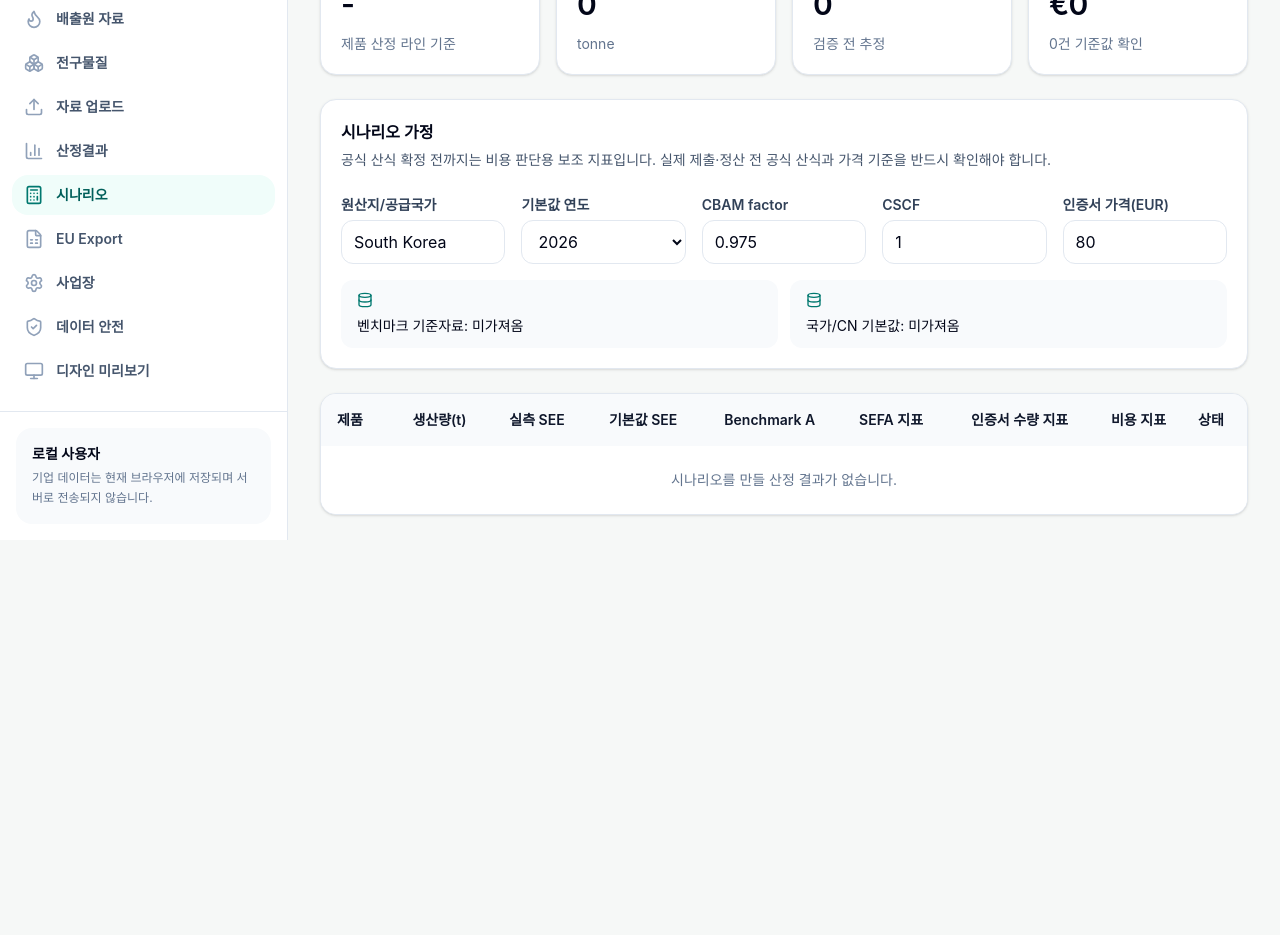
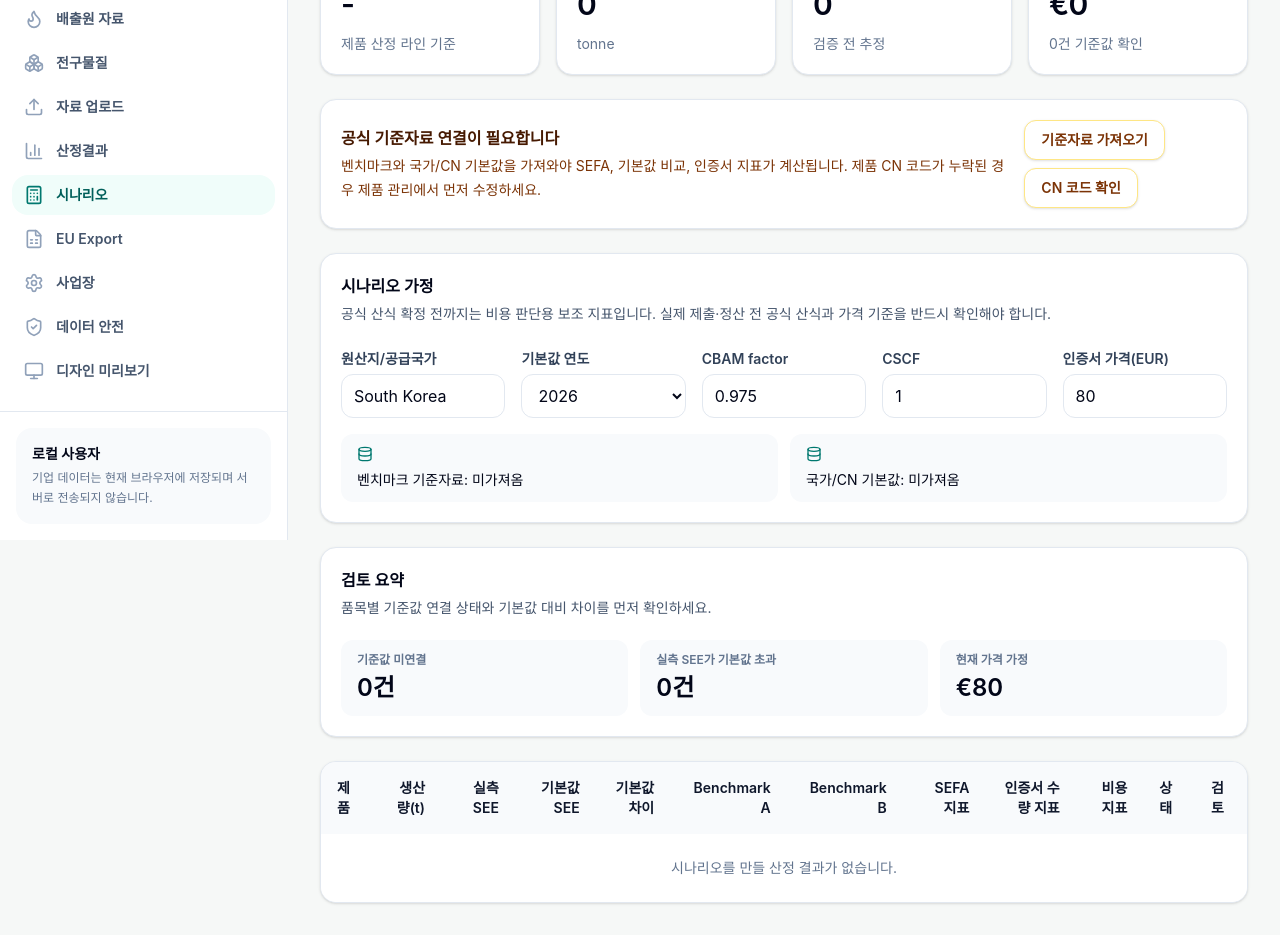
Before and after one commit to neod00/cbam-local-pwa, a Next.js app: page /scenarios in a window 1280 px wide. Shown: the part 260-1195 px from the top of the page. Before the commit the page ends 807 px from the top, so only its background shows below. Built offline with nearby package versions, Linux system fonts and the light colour scheme.

Commit message:
Improve scenario reference guidance

```diff
--- a/src/app/scenarios/page.tsx
+++ b/src/app/scenarios/page.tsx
@@ -10,6 +10,7 @@ import {
 } from '@/lib/scenario-calculation';
 import type { ImportedBenchmarkReference, ImportedDefaultValueReference } from '@/lib/reference-workbooks';
 import { AlertTriangle, BadgeEuro, BarChart3, Calculator, Database } from 'lucide-react';
+import Link from 'next/link';
 import { useEffect, useMemo, useState } from 'react';
 
 function formatNumber(value?: number) {
@@ -102,8 +103,9 @@ export default function ScenariosPage() {
             0
         );
         const missingReferenceCount = scenarios.filter((scenario) => scenario.data_quality !== 'READY').length;
+        const aboveDefaultCount = scenarios.filter((scenario) => (scenario.default_gap ?? 0) > 0).length;
 
-        return { totalOutput, totalCertificateQuantity, totalCost, missingReferenceCount };
+        return { totalOutput, totalCertificateQuantity, totalCost, missingReferenceCount, aboveDefaultCount };
     }, [scenarios]);
 
     return (
@@ -118,8 +120,36 @@ export default function ScenariosPage() {
                 <StatCard label="시나리오 품목" value={loading ? '-' : scenarios.length} helper="제품 산정 라인 기준" icon={BarChart3} tone="info" />
                 <StatCard label="총 생산량" value={formatNumber(summary.totalOutput)} helper="tonne" icon={Calculator} tone="pending" />
                 <StatCard label="인증서 수량 지표" value={formatNumber(summary.totalCertificateQuantity)} helper="검증 전 추정" icon={BadgeEuro} tone="warning" />
-                <StatCard label="예상 비용 지표" value={formatCurrency(summary.totalCost)} helper={`${summary.missingReferenceCount}건 기준값 확인`} icon={AlertTriangle} tone="warning" />
+                <StatCard label="예상 비용 지표" value={formatCurrency(summary.totalCost)} helper={`${summary.missingReferenceCount}건 기준값 확인`} icon={AlertTriangle} tone={summary.missingReferenceCount > 0 ? 'warning' : 'success'} />
             </div>
+
+            {(summary.missingReferenceCount > 0 || !benchmarkReference || !defaultValueReference) && (
+                <SectionCard className="border-amber-200 bg-amber-50">
+                    <div className="flex flex-col gap-4 md:flex-row md:items-center md:justify-between">
+                        <div>
+                            <h2 className="text-base font-semibold text-amber-950">공식 기준자료 연결이 필요합니다</h2>
+                            <p className="mt-1 text-sm leading-6 text-amber-900">
+                                벤치마크와 국가/CN 기본값을 가져와야 SEFA, 기본값 비교, 인증서 지표가 계산됩니다.
+                                제품 CN 코드가 누락된 경우 제품 관리에서 먼저 수정하세요.
+                            </p>
+                        </div>
+                        <div className="flex flex-wrap gap-2">
+                            <Link
+                                href="/upload"
+                                className="inline-flex min-h-10 items-center justify-center rounded-xl border border-amber-200 bg-white px-4 py-2 text-sm font-semibold text-amber-900 shadow-sm hover:bg-amber-100"
+                            >
+                                기준자료 가져오기
+                            </Link>
+                            <Link
+                                href="/products"
+                                className="inline-flex min-h-10 items-center justify-center rounded-xl border border-amber-200 bg-white px-4 py-2 text-sm font-semibold text-amber-900 shadow-sm hover:bg-amber-100"
+                            >
+                                CN 코드 확인
+                            </Link>
+                        </div>
+                    </div>
+                </SectionCard>
+            )}
 
             <SectionCard
                 title="시나리오 가정"
@@ -180,11 +210,31 @@ export default function ScenariosPage() {
                 <div className="mt-4 grid grid-cols-1 gap-3 text-sm md:grid-cols-2">
                     <div className="rounded-xl bg-slate-50 px-4 py-3">
                         <Database className="mb-2 h-4 w-4 text-teal-700" />
-                        벤치마크 기준자료: {benchmarkReference ? `${benchmarkReference.summary.row_count.toLocaleString('ko-KR')}행` : '미가져옴'}
+                        벤치마크 기준자료: {benchmarkReference ? `${benchmarkReference.summary.row_count.toLocaleString('ko-KR')}행, ${benchmarkReference.summary.cn_code_count.toLocaleString('ko-KR')}개 CN` : '미가져옴'}
                     </div>
                     <div className="rounded-xl bg-slate-50 px-4 py-3">
                         <Database className="mb-2 h-4 w-4 text-teal-700" />
-                        국가/CN 기본값: {defaultValueReference ? `${defaultValueReference.summary.row_count.toLocaleString('ko-KR')}행` : '미가져옴'}
+                        국가/CN 기본값: {defaultValueReference ? `${defaultValueReference.summary.row_count.toLocaleString('ko-KR')}행, ${defaultValueReference.summary.country_count?.toLocaleString('ko-KR') ?? '-'}개 국가` : '미가져옴'}
+                    </div>
+                </div>
+            </SectionCard>
+
+            <SectionCard
+                title="검토 요약"
+                description="품목별 기준값 연결 상태와 기본값 대비 차이를 먼저 확인하세요."
+            >
+                <div className="grid grid-cols-1 gap-3 text-sm md:grid-cols-3">
+                    <div className="rounded-xl bg-slate-50 px-4 py-3">
+                        <p className="text-xs font-semibold text-slate-500">기준값 미연결</p>
+                        <p className="mt-1 text-2xl font-semibold text-slate-950">{summary.missingReferenceCount}건</p>
+                    </div>
+                    <div className="rounded-xl bg-slate-50 px-4 py-3">
+                        <p className="text-xs font-semibold text-slate-500">실측 SEE가 기본값 초과</p>
+                        <p className="mt-1 text-2xl font-semibold text-slate-950">{summary.aboveDefaultCount}건</p>
+                    </div>
+                    <div className="rounded-xl bg-slate-50 px-4 py-3">
+                        <p className="text-xs font-semibold text-slate-500">현재 가격 가정</p>
+                        <p className="mt-1 text-2xl font-semibold text-slate-950">{formatCurrency(assumptions.certificate_price_eur)}</p>
                     </div>
                 </div>
             </SectionCard>
@@ -197,17 +247,20 @@ export default function ScenariosPage() {
                             <th className="px-4 py-4 text-right text-sm font-semibold text-slate-900">생산량(t)</th>
                             <th className="px-4 py-4 text-right text-sm font-semibold text-slate-900">실측 SEE</th>
                             <th className="px-4 py-4 text-right text-sm font-semibold text-slate-900">기본값 SEE</th>
+                            <th className="px-4 py-4 text-right text-sm font-semibold text-slate-900">기본값 차이</th>
                             <th className="px-4 py-4 text-right text-sm font-semibold text-slate-900">Benchmark A</th>
+                            <th className="px-4 py-4 text-right text-sm font-semibold text-slate-900">Benchmark B</th>
                             <th className="px-4 py-4 text-right text-sm font-semibold text-slate-900">SEFA 지표</th>
                             <th className="px-4 py-4 text-right text-sm font-semibold text-slate-900">인증서 수량 지표</th>
                             <th className="px-4 py-4 text-right text-sm font-semibold text-slate-900">비용 지표</th>
                             <th className="px-4 py-4 text-left text-sm font-semibold text-slate-900">상태</th>
+                            <th className="px-4 py-4 text-left text-sm font-semibold text-slate-900">검토</th>
                         </tr>
                     </thead>
                     <tbody className="divide-y divide-slate-100 bg-white">
                         {scenarios.length === 0 ? (
                             <tr>
-                                <td colSpan={9} className="p-6 text-center text-sm text-slate-500">
+                                <td colSpan={12} className="p-6 text-center text-sm text-slate-500">
                                     시나리오를 만들 산정 결과가 없습니다.
                                 </td>
                             </tr>
@@ -223,11 +276,14 @@ export default function ScenariosPage() {
                                     <td className="whitespace-nowrap px-4 py-4 text-right text-sm text-slate-600">{formatNumber(scenario.output_mass_t)}</td>
                                     <td className="whitespace-nowrap px-4 py-4 text-right text-sm text-slate-600">{formatNumber(scenario.actual_see)}</td>
                                     <td className="whitespace-nowrap px-4 py-4 text-right text-sm text-slate-600">{formatNumber(scenario.default_see)}</td>
+                                    <td className={`whitespace-nowrap px-4 py-4 text-right text-sm ${(scenario.default_gap ?? 0) > 0 ? 'font-semibold text-amber-700' : 'text-slate-600'}`}>{formatNumber(scenario.default_gap)}</td>
                                     <td className="whitespace-nowrap px-4 py-4 text-right text-sm text-slate-600">{formatNumber(scenario.benchmark_column_a)}</td>
+                                    <td className="whitespace-nowrap px-4 py-4 text-right text-sm text-slate-600">{formatNumber(scenario.benchmark_column_b)}</td>
                                     <td className="whitespace-nowrap px-4 py-4 text-right text-sm text-slate-600">{formatNumber(scenario.sefa_indicator)}</td>
                                     <td className="whitespace-nowrap px-4 py-4 text-right text-sm text-slate-600">{formatNumber(scenario.certificate_quantity_indicator)}</td>
                                     <td className="whitespace-nowrap px-4 py-4 text-right text-sm font-semibold text-slate-950">{formatCurrency(scenario.certificate_cost_indicator_eur)}</td>
                                     <td className="whitespace-nowrap px-4 py-4 text-sm">{getQualityBadge(scenario)}</td>
+                                    <td className="min-w-64 px-4 py-4 text-sm text-slate-600">{scenario.review_message}</td>
                                 </tr>
                             ))
                         )}
--- a/src/lib/scenario-calculation.ts
+++ b/src/lib/scenario-calculation.ts
@@ -22,12 +22,14 @@ export interface ProductScenarioResult {
     output_mass_t: number;
     actual_see: number;
     default_see?: number;
+    default_gap?: number;
     benchmark_column_a?: number;
     benchmark_column_b?: number;
     sefa_indicator?: number;
     certificate_quantity_indicator?: number;
     certificate_cost_indicator_eur?: number;
     data_quality: 'READY' | 'MISSING_REFERENCE' | 'MISSING_CN';
+    review_message: string;
 }
 
 export function calculateProductScenarios(
@@ -48,6 +50,7 @@ export function calculateProductScenarios(
                 output_mass_t: result.output_mass_t,
                 actual_see: result.total_see,
                 data_quality: 'MISSING_CN',
+                review_message: 'CN 코드가 없어 공식 기준값과 비교할 수 없습니다.',
             };
         }
 
@@ -59,6 +62,7 @@ export function calculateProductScenarios(
             assumptions.default_value_year
         );
         const defaultSee = defaultValue ? getDefaultValueTotalForYear(defaultValue, assumptions.default_value_year) : undefined;
+        const defaultGap = defaultSee === undefined ? undefined : result.total_see - defaultSee;
         const benchmarkColumnA = benchmark?.column_a_benchmark;
         const benchmarkColumnB = benchmark?.column_b_benchmark;
         const sefaIndicator = benchmarkColumnA === undefined
@@ -78,12 +82,18 @@ export function calculateProductScenarios(
             output_mass_t: result.output_mass_t,
             actual_see: result.total_see,
             default_see: defaultSee,
+            default_gap: defaultGap,
             benchmark_column_a: benchmarkColumnA,
             benchmark_column_b: benchmarkColumnB,
             sefa_indicator: sefaIndicator,
             certificate_quantity_indicator: certificateQuantityIndicator,
             certificate_cost_indicator_eur: certificateCostIndicator,
             data_quality: benchmark && defaultValue ? 'READY' : 'MISSING_REFERENCE',
+            review_message: benchmark && defaultValue
+                ? defaultGap !== undefined && defaultGap > 0
+                    ? '실측 SEE가 기본값보다 높습니다. 기본값/공급망 자료 전략을 비교하세요.'
+                    : '공식 기준값과 연결되었습니다. SEFA 및 인증서 지표를 검토하세요.'
+                : '벤치마크 또는 국가/CN 기본값 연결이 필요합니다.',
         };
     });
 }
```
